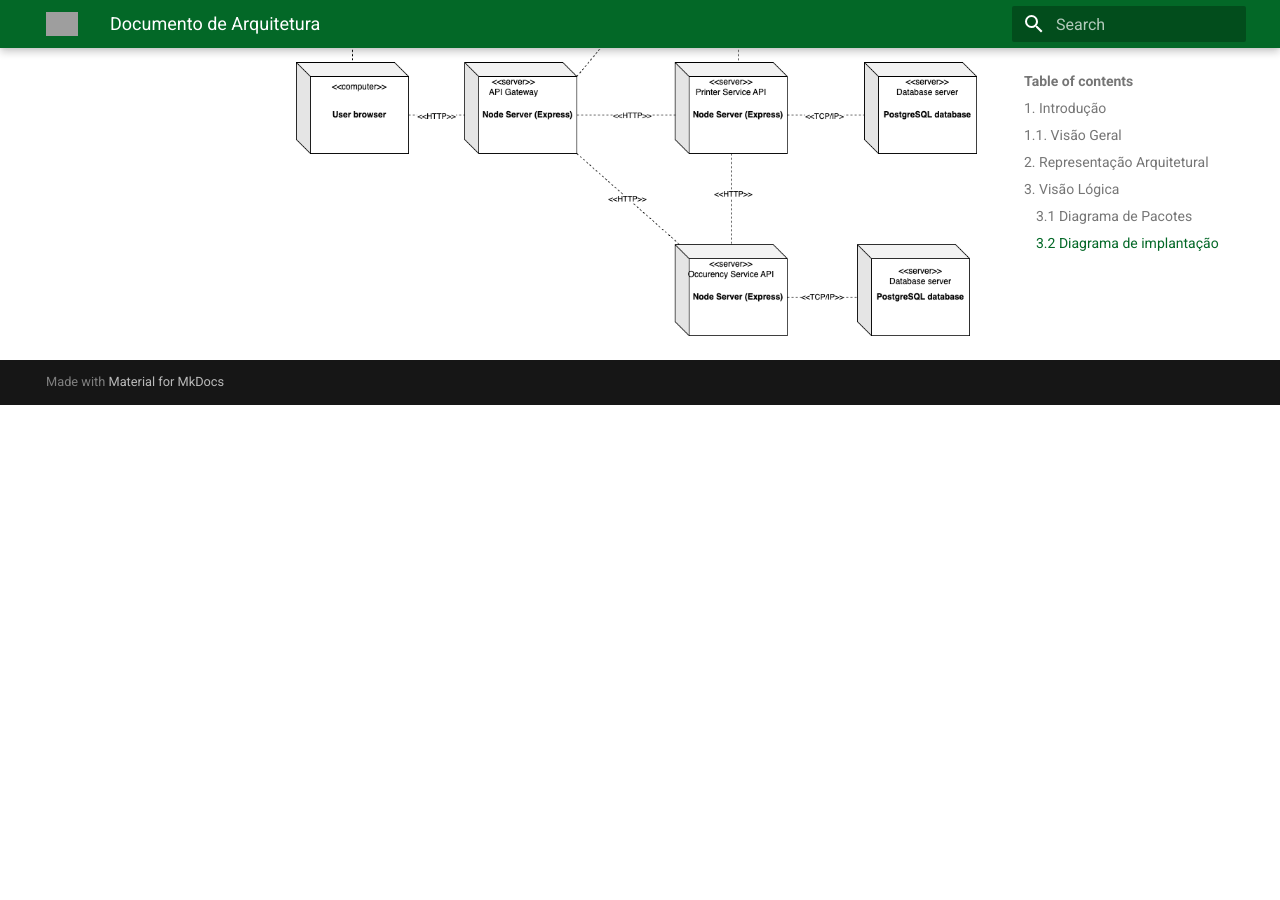
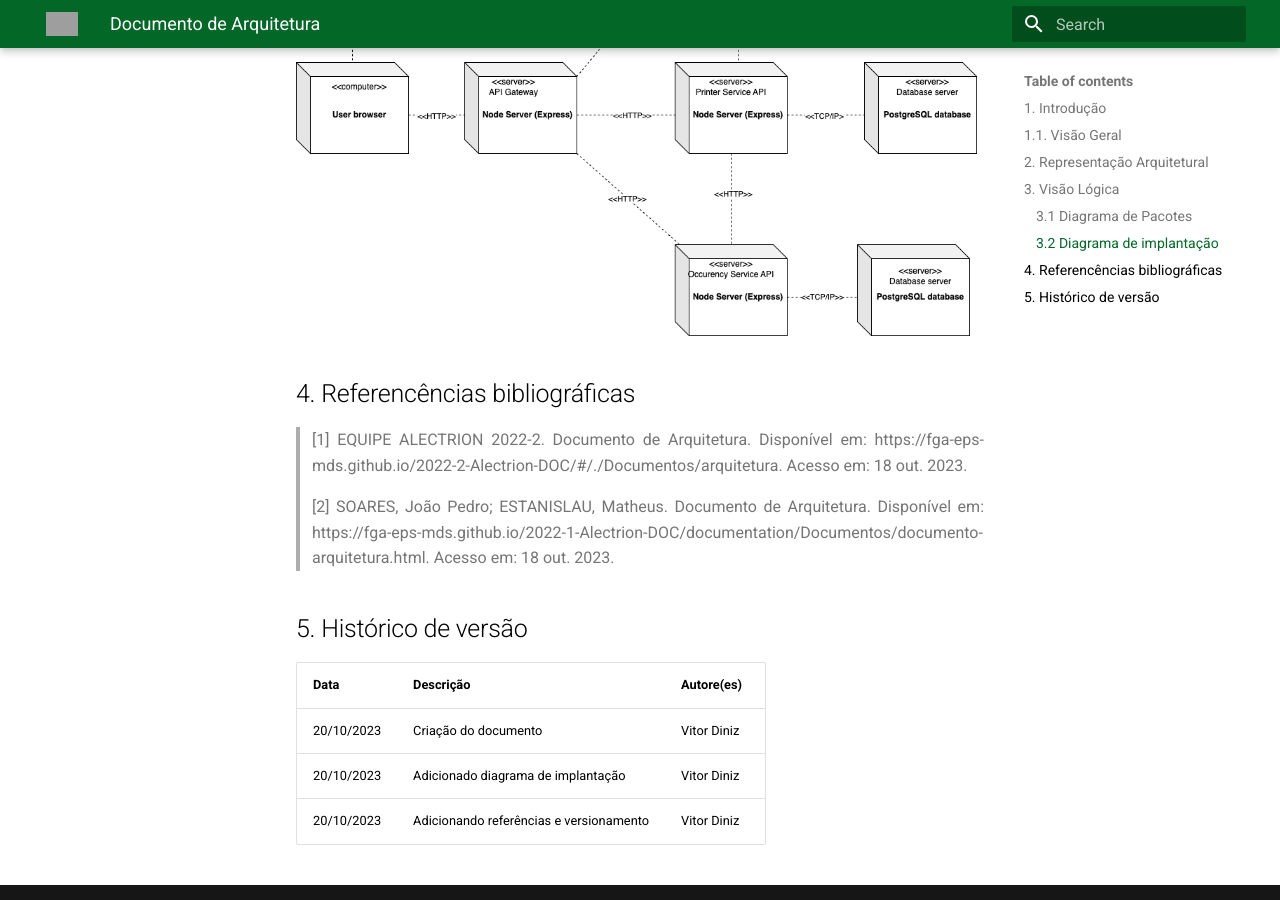
Before and after one commit to fga-eps-mds/2023.2-PrintGo-Doc, an MkDocs documentation site: the page built from docs/Arquitetura/documentoArquitetura.md, in a window 1280 px wide and 900 px high, scrolled down 885 px. Built offline with MkDocs 1.6.1 and Material for MkDocs 9.7.7, drawn with Linux system fonts in a browser that asks for light colours; before the commit the page ends 1290 px from its top, so only the background shows below that; grey boxes are pictures that could not be loaded.

Commit message:
:pencil:(#140) Add versionamento e referências no doc de arquitetura

```diff
--- a/docs/Arquitetura/documentoArquitetura.md
+++ b/docs/Arquitetura/documentoArquitetura.md
@@ -18,3 +18,17 @@ Este documento está estruturado da seguinte forma:
 
 ### 3.2 Diagrama de implantação
 ![Diagrama de Implantação](../assets/arquitetura/diagrama-implantacao.png)
+
+## 4. Referencências bibliográficas
+
+> [1] EQUIPE ALECTRION 2022-2. Documento de Arquitetura. Disponível em: https://fga-eps-mds.github.io/2022-2-Alectrion-DOC/#/./Documentos/arquitetura. Acesso em: 18 out. 2023.
+
+> [2] SOARES, João Pedro; ESTANISLAU, Matheus. Documento de Arquitetura. Disponível em: https://fga-eps-mds.github.io/2022-1-Alectrion-DOC/documentation/Documentos/documento-arquitetura.html. Acesso em: 18 out. 2023.
+
+## 5. Histórico de versão
+
+|**Data**|**Descrição**|**Autore(es)**|
+|--------|-------------|--------------|
+| 20/10/2023 | Criação do documento | Vitor Diniz |
+| 20/10/2023 | Adicionado diagrama de implantação | Vitor Diniz |
+| 20/10/2023 | Adicionando referências e versionamento | Vitor Diniz |
```
